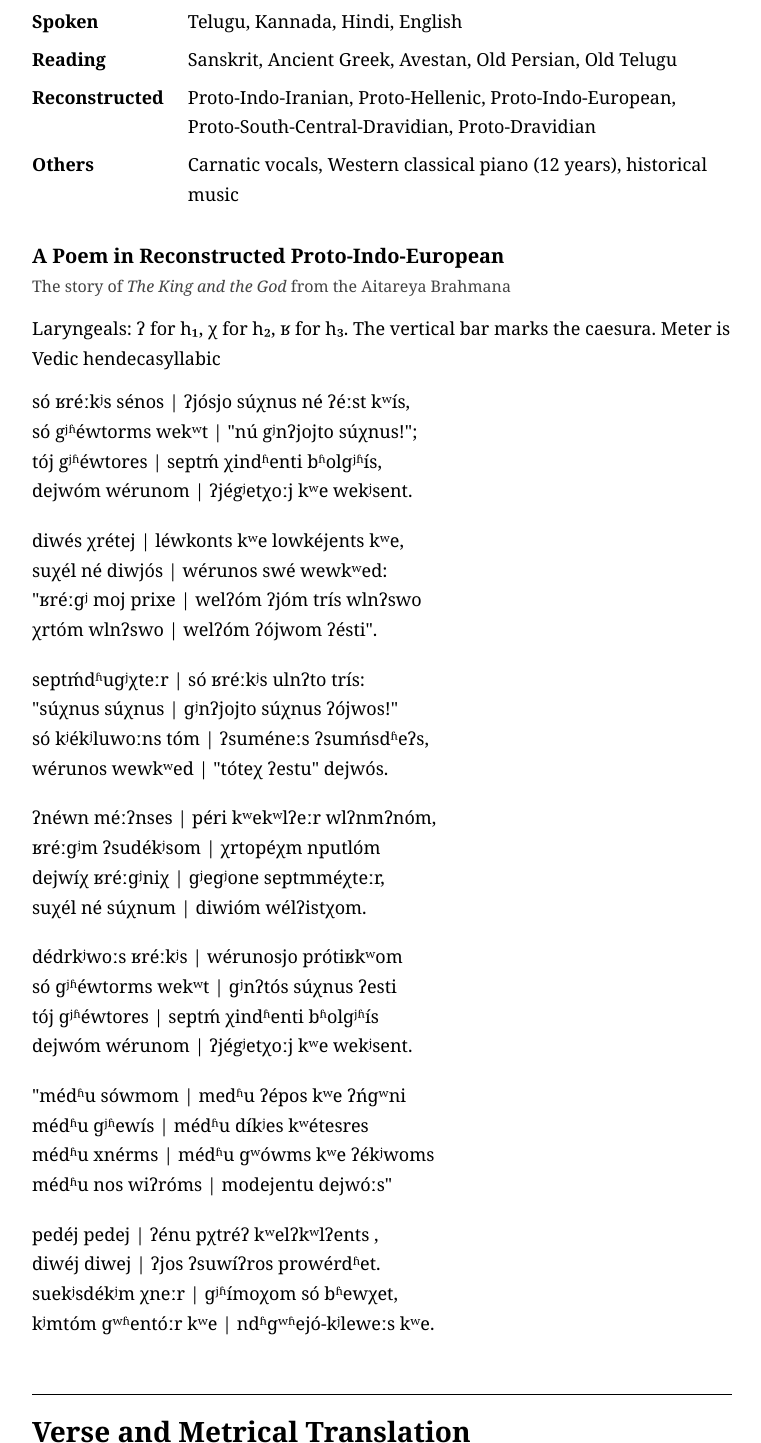
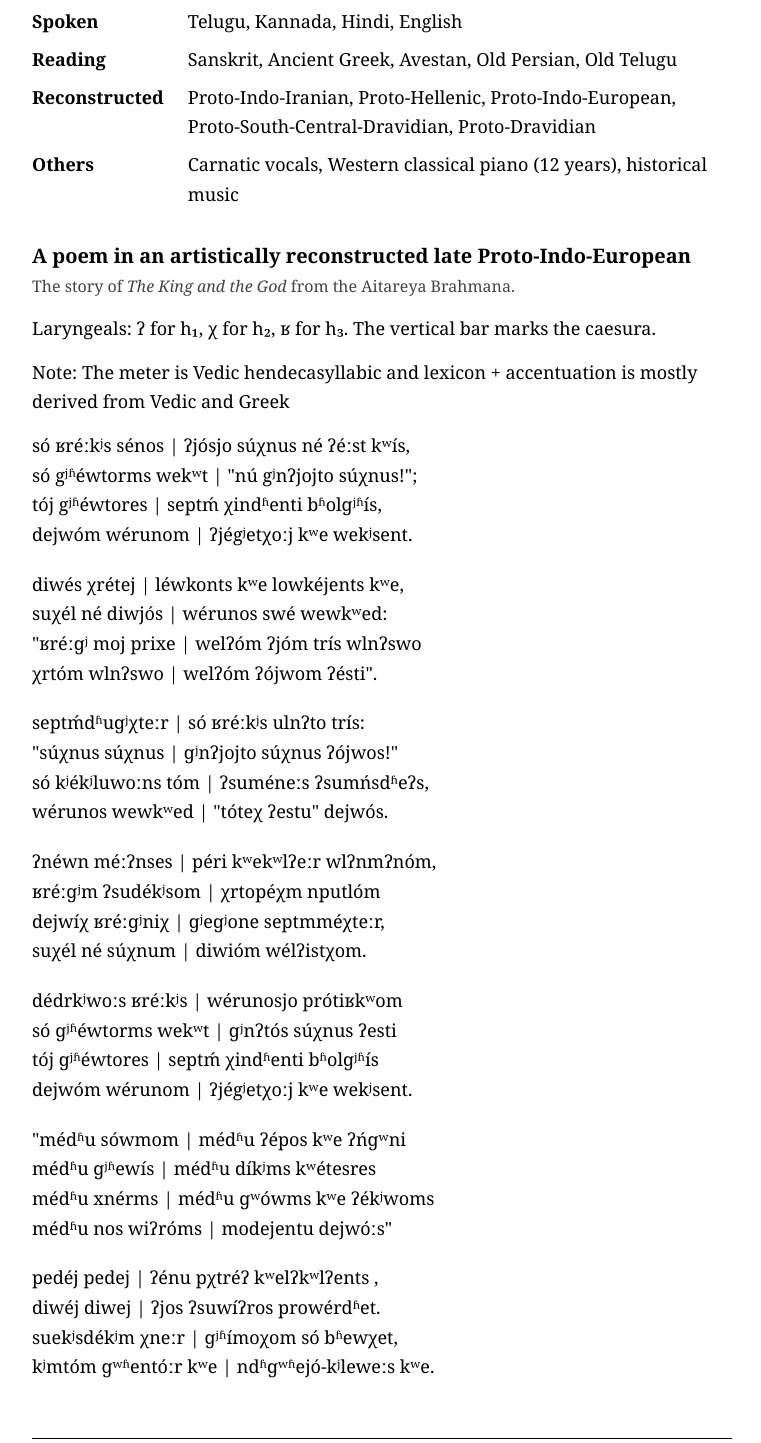
Before and after one commit to KoushikVaddi/KoushikVaddi.github.io, a plain HTML site: page index.html in a window 1280 px wide. Shown: the part 3779-5222 px from the top of the page, without its empty margins (258-1019 px from the left). Drawn offline with Linux system fonts and the light colour scheme; a web font is replaced by a local one.

Commit message:
Update index.html

```diff
--- a/index.html
+++ b/index.html
@@ -153,9 +153,10 @@ footer{border-top:1px solid #000;margin-top:56px;padding-top:20px;padding-bottom
 </table>
 
 
-<h3>A Poem in Reconstructed Proto-Indo-European</h3>
-<p class="small">The story of <i>The King and the God</i> from the Aitareya Brahmana<p>
-<p>Laryngeals: ʔ for h₁, χ for h₂, ʁ for h₃. The vertical bar marks the caesura. Meter is Vedic hendecasyllabic</p>
+<h3>A poem in an artistically reconstructed late Proto-Indo-European</h3>
+<p class="small">The story of <i>The King and the God</i> from the Aitareya Brahmana.<p>
+<p>Laryngeals: ʔ for h₁, χ for h₂, ʁ for h₃. The vertical bar marks the caesura.<p>
+<p>Note: The meter is Vedic hendecasyllabic and lexicon + accentuation is mostly derived from Vedic and Greek</p>
 <!-- Your recording: upload it as audio/pie-poem.mp3. Until then the player stays hidden. -->
 <audio controls preload="metadata" src="audio/pie-poem.mp3" onerror="this.remove()"></audio>
 <div class="poem">
@@ -184,8 +185,8 @@ só ɡʲʱéwtorms wekʷt | ɡʲnʔtós súχnus ʔesti<br>
 tój ɡʲʱéwtores | septḿ χindʱenti bʱolɡʲʱís<br>
 dejwóm wérunom | ʔjégʲetχoːj kʷe wekʲsent.</p>
 
-<p>"médʱu sówmom | medʱu ʔépos kʷe ʔńɡʷni<br>
-médʱu ɡʲʱewís | médʱu díkʲes kʷétesres<br>
+<p>"médʱu sówmom | médʱu ʔépos kʷe ʔńɡʷni<br>
+médʱu ɡʲʱewís | médʱu díkʲms kʷétesres<br>
 médʱu xnérms | médʱu ɡʷówms kʷe ʔékʲwoms<br>
 médʱu nos wiʔróms | modejentu dejwóːs"</p>
 
```
